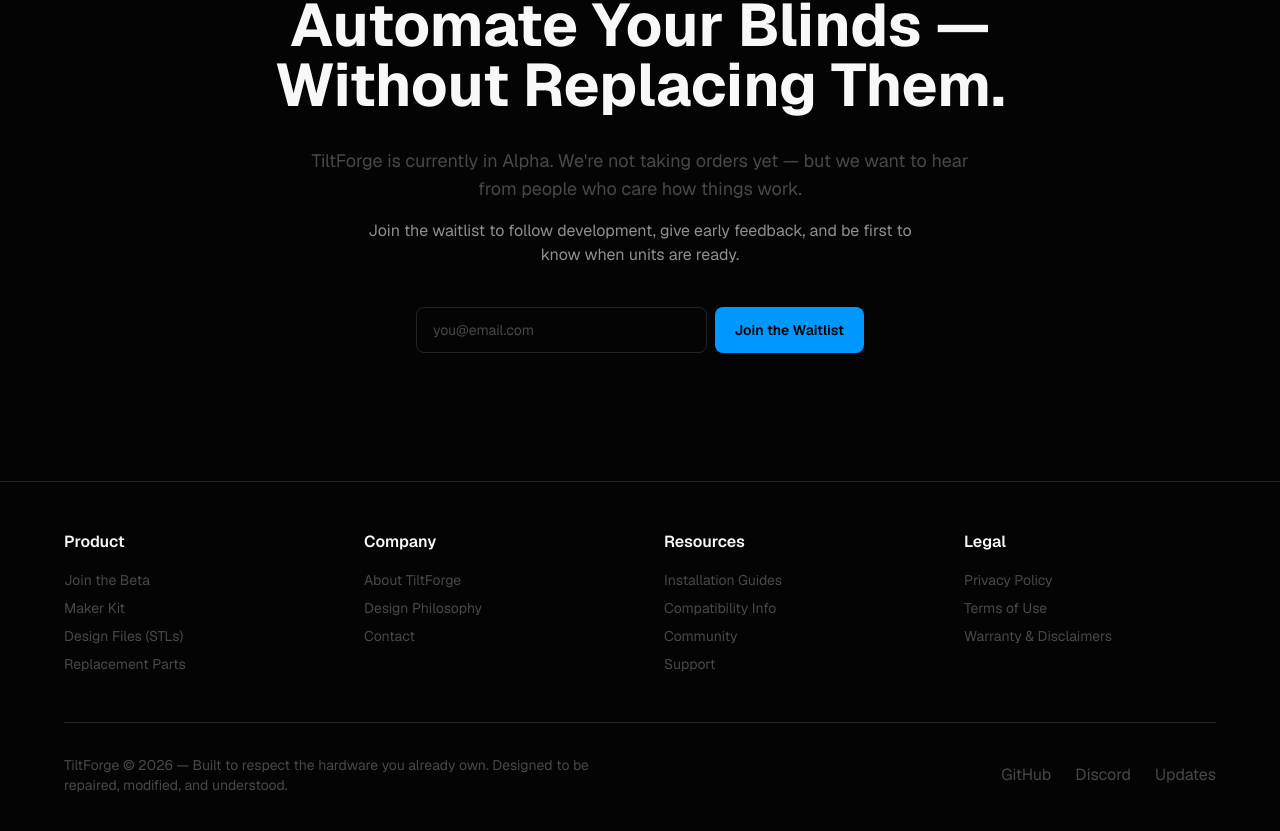
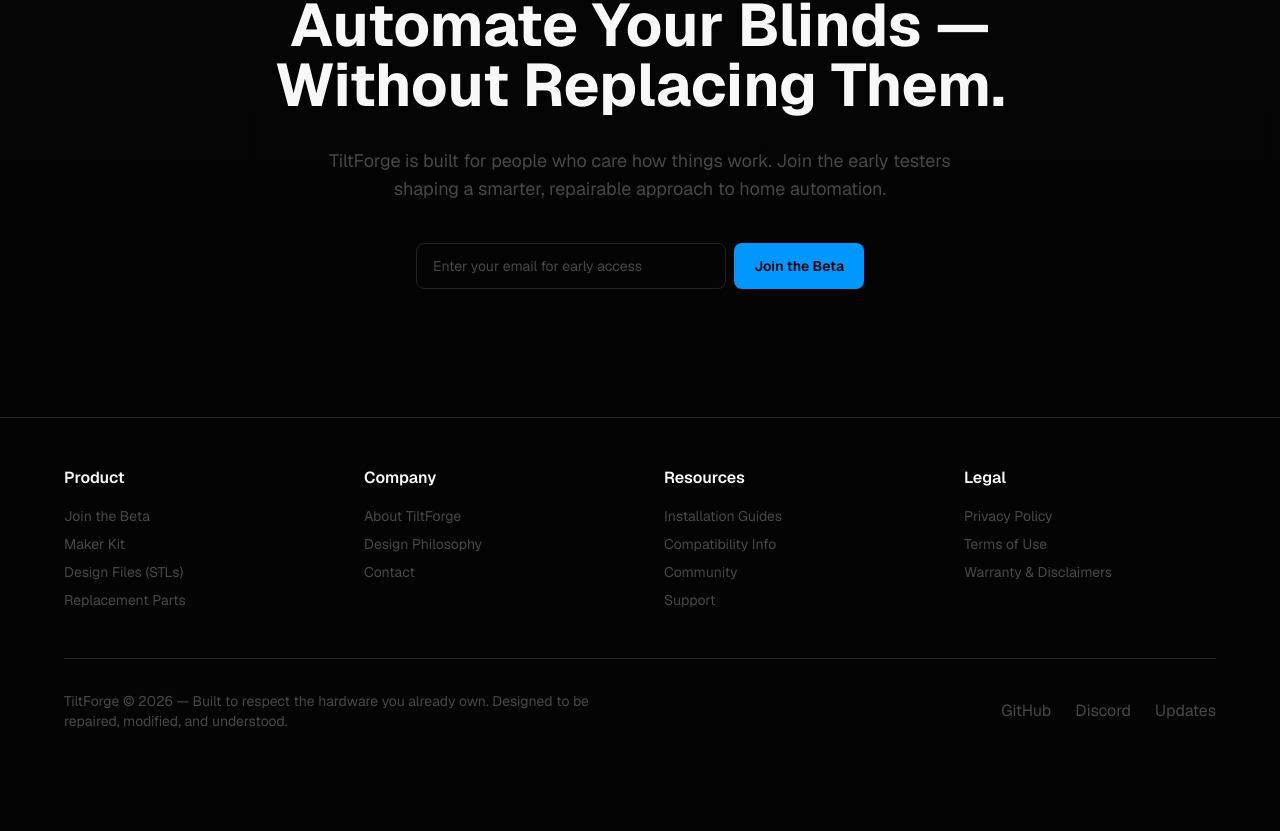
Before and after one commit to thejoehill/tiltforge-site, a Next.js app: page / in a window 1280 px wide. Shown: the part 8063-8894 px from the top of the page. After the commit the page ends 8842 px from the top, so only its background shows below. Built offline with nearby package versions, Linux system fonts and the light colour scheme; no server answers.

Commit message:
Add files via upload

```diff
--- a/components/sections/final-cta.tsx
+++ b/components/sections/final-cta.tsx
@@ -1,3 +1,5 @@
+"use client"
+
 import WaitlistForm from "@/components/ui/waitlist-form"
 
 export default function FinalCTA() {
@@ -8,20 +10,16 @@ export default function FinalCTA() {
           Automate Your Blinds — Without Replacing Them.
         </h2>
 
-        <p className="text-lg text-secondary max-w-2xl mx-auto mb-4">
-          TiltForge is currently in Alpha. We're not taking orders yet — but we want to
-          hear from people who care how things work.
-        </p>
-        <p className="text-base text-muted-foreground max-w-xl mx-auto mb-10">
-          Join the waitlist to follow development, give early feedback, and be first to
-          know when units are ready.
+        <p className="text-lg text-secondary max-w-2xl mx-auto mb-10">
+          TiltForge is built for people who care how things work.
+          Join the early testers shaping a smarter, repairable approach to home automation.
         </p>
 
         <div className="flex justify-center">
           <WaitlistForm
-            variant="section"
-            buttonText="Join the Waitlist"
-            successMessage="You're in. We'll keep you posted as TiltForge comes together."
+            source="final-cta"
+            placeholder="Enter your email for early access"
+            buttonText="Join the Beta"
           />
         </div>
       </div>
```
